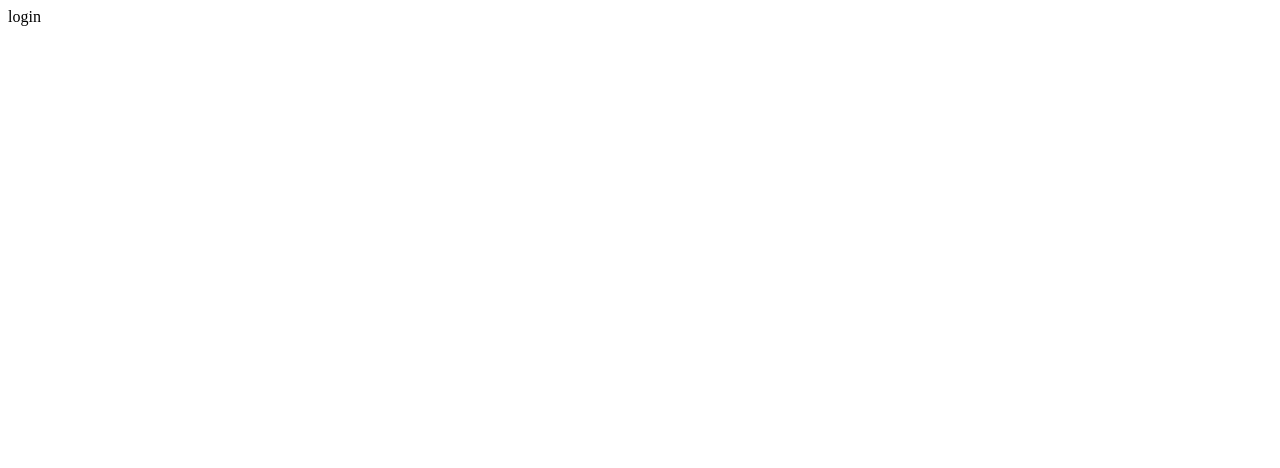
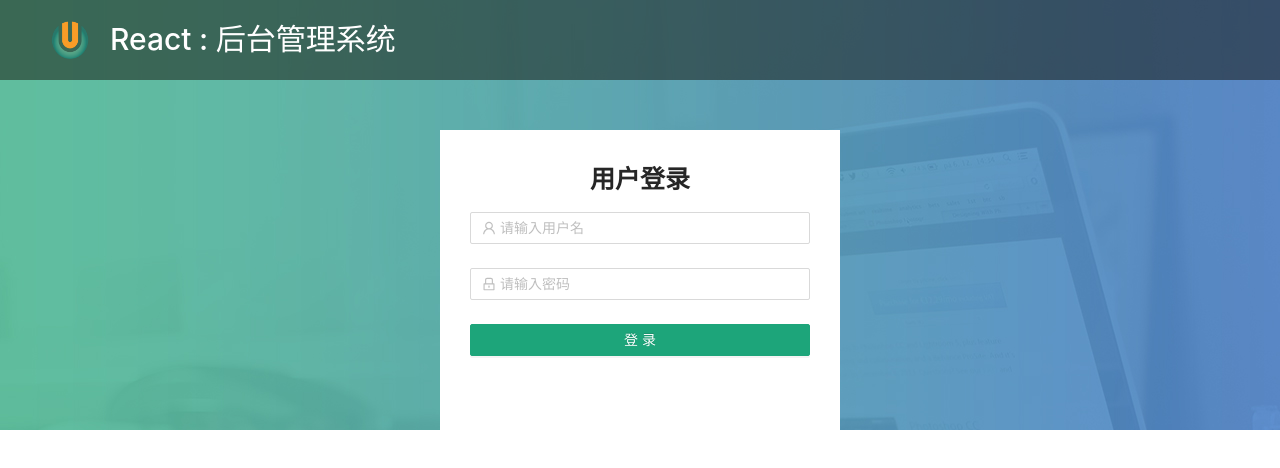
Before and after one commit to orangemap/react-toutiao, a React (Create React App) app: page /#/login in a window 1280 px wide. Shown: the top 468 px of the page. Built offline with nearby package versions, Linux system fonts and the light colour scheme.

Commit message:
开发登录页面

```diff
--- a/src/App.js
+++ b/src/App.js
@@ -2,6 +2,7 @@ import React, { Component } from 'react';
 import { HashRouter, Switch, Route } from "react-router-dom";
 import Admin from "./pages/admin/admin";
 import Login from "./pages/login/login";
+import "./App.less";
 class App extends Component {
     render() {
         return (
--- /dev/null
+++ b/src/App.less
@@ -0,0 +1 @@
+@import '~antd/dist/antd.less';
--- a/src/pages/login/login.jsx
+++ b/src/pages/login/login.jsx
@@ -1,10 +1,92 @@
-import React, { Component } from 'react';
+import React, { Component } from "react";
+import { Form, Input, Button } from "antd";
+import { UserOutlined, LockOutlined } from "@ant-design/icons";
+import logo from "../../assets/images/logo.png";
+import "./login.less";
+class login extends Component {
+  onFinish = (values) => {
+    console.log("Received values of form: ", values);
+  };
+  handleConfirmSkuId = (rule, value, callback) => {
 
-class login extends Component {
+  };
   render() {
     return (
+      <div className="login-wrapper">
+        <div className="login-header">
+          <img src={logo} alt="logo" />
+          <h1>React : 后台管理系统</h1>
+        </div>
+        <div className="login-content">
+          <h1>用户登录</h1>
           <div>
-                login
+            <Form
+              name="normal_login"
+              className="login-form"
+              initialValues={{
+                remember: true,
+              }}
+              onFinish={this.onFinish}
+            >
+              <Form.Item
+                name="username"
+                rules={[
+                  {
+                    required: true,
+                    message: "用户名必须输入",
+                  },
+                  {
+                    min:4,
+                    message: '密码不能少于4个字符',
+                  },
+                //   {
+                //     validator: (rule, value, callback) =>
+                //       this.handleConfirmSkuId(rule, value, callback),
+                //   },
+                ]}
+              >
+                <Input
+                  prefix={
+                    <UserOutlined
+                      className="site-form-item-icon"
+                      style={{ color: "rgba(0,0,0,.25)" }}
+                    />
+                  }
+                  placeholder="请输入用户名"
+                />
+              </Form.Item>
+              <Form.Item
+                name="password"
+                rules={[
+                  {
+                    required: true,
+                    message: "密码必须输入",
+                  },
+                ]}
+              >
+                <Input
+                  prefix={
+                    <LockOutlined
+                      style={{ color: "rgba(0,0,0,.25)" }}
+                      className="site-form-item-icon"
+                    />
+                  }
+                  type="password"
+                  placeholder="请输入密码"
+                />
+              </Form.Item>
+              <Form.Item>
+                <Button
+                  type="primary"
+                  htmlType="submit"
+                  className="login-form-button"
+                >
+                  登录
+                </Button>
+              </Form.Item>
+            </Form>
+          </div>
+        </div>
       </div>
     );
   }
--- /dev/null
+++ b/src/pages/login/login.less
@@ -0,0 +1,37 @@
+.login-wrapper {
+  width: 100%;
+  height: 100%;
+  background-image: url("./images/bg.jpg");
+  .login-header {
+    height: 80px;
+    background: rgba(21, 20, 13, 0.5);
+    display: flex;
+    align-items: center;
+    img {
+      width: 40px;
+      height: 40px;
+      margin-left: 50px;
+      margin-right: 20px;
+    }
+    h1 {
+      font-size: 30px;
+      margin-bottom: 0;
+      color: white;
+    }
+  }
+  .login-content {
+    margin: 50px auto;
+    padding: 30px;
+    width: 400px;
+    height: 300px;
+    background-color: #fff;
+    h1 {
+      font-size: 25px;
+      font-weight: bold;
+      text-align: center;
+    }
+    .login-form-button{
+        width: 100%;
+    }
+  }
+}
```
Also changed, not shown: src/assets/images/logo.png (added), src/pages/login/images/bg.jpg (added). Lines whose indentation alone changed are shown as unchanged.
